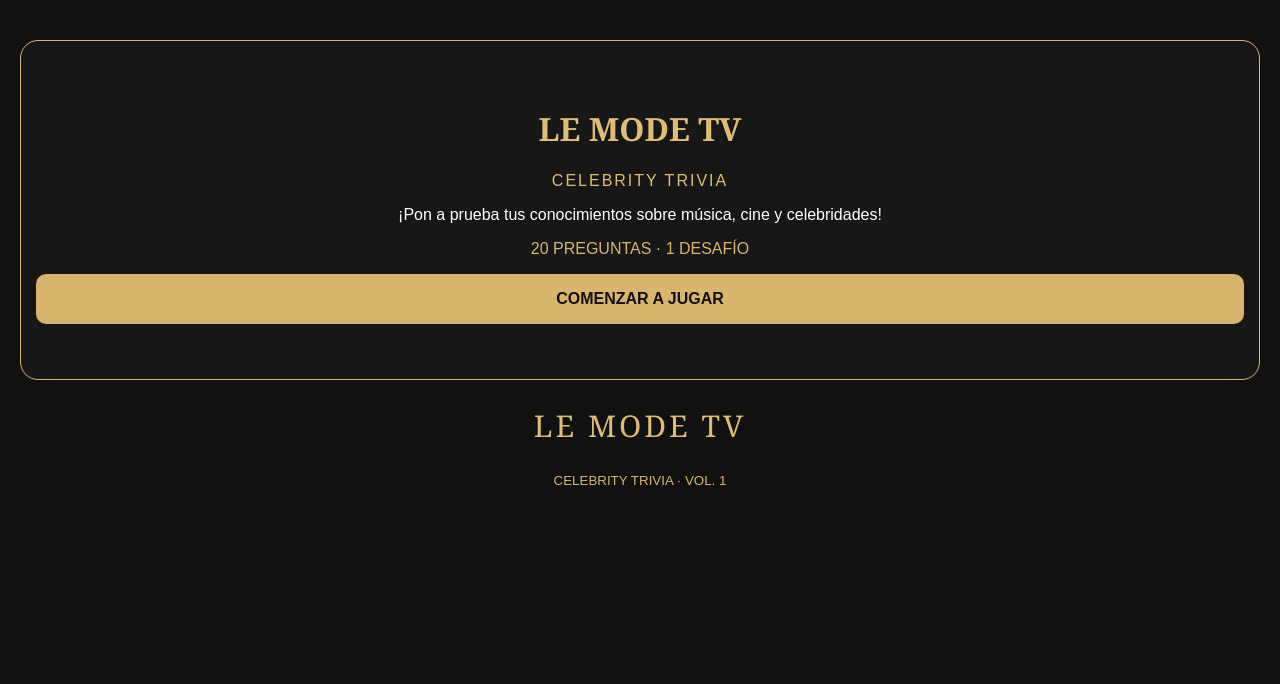
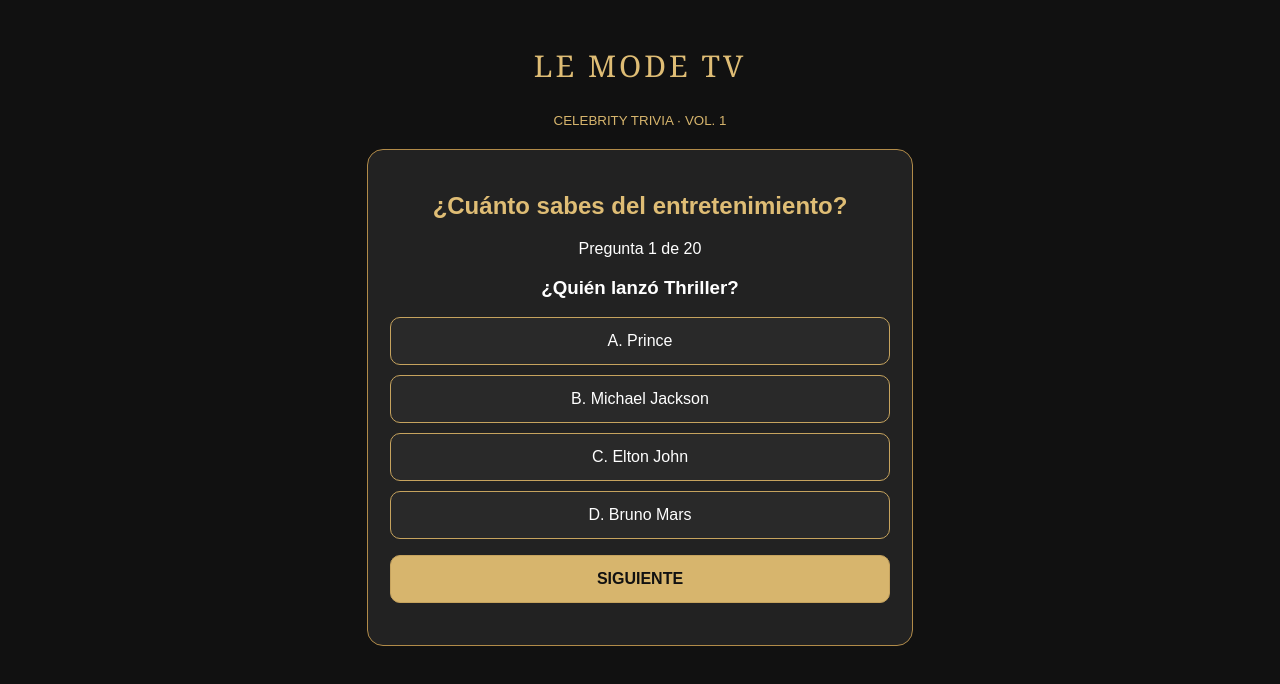
Before and after one commit to lemodetvmagazine/le-mode-tv-magazine2, a plain HTML site: page trivia/index.html in a window 1280 px wide. Both pictures are taken after a click on the button "COMENZAR A JUGAR". Drawn offline with Linux system fonts and the light colour scheme.

Commit message:
Actualizar index.html

```diff
--- a/trivia/index.html
+++ b/trivia/index.html
@@ -115,6 +115,13 @@ document.querySelector(".card").innerHTML="<h2>¡Terminaste!</h2><h1 style='colo
 }
 }
 show();
+
+function startGame(){
+document.getElementById("welcome").style.display="none";
+document.getElementById("game").style.display="block";
+show();
+}
+
 </script>
 </body>
 </html>
```
